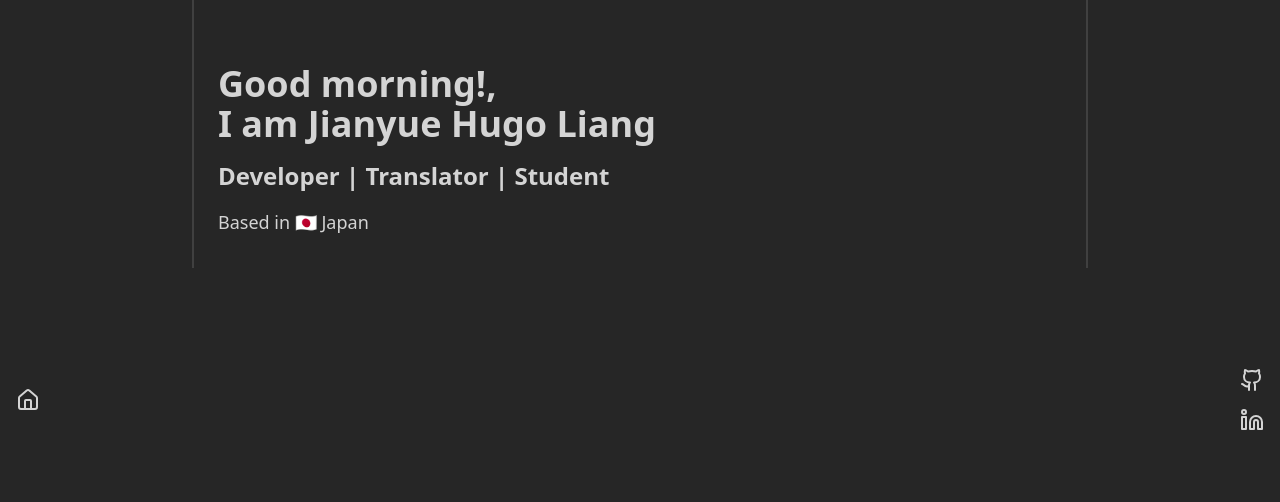
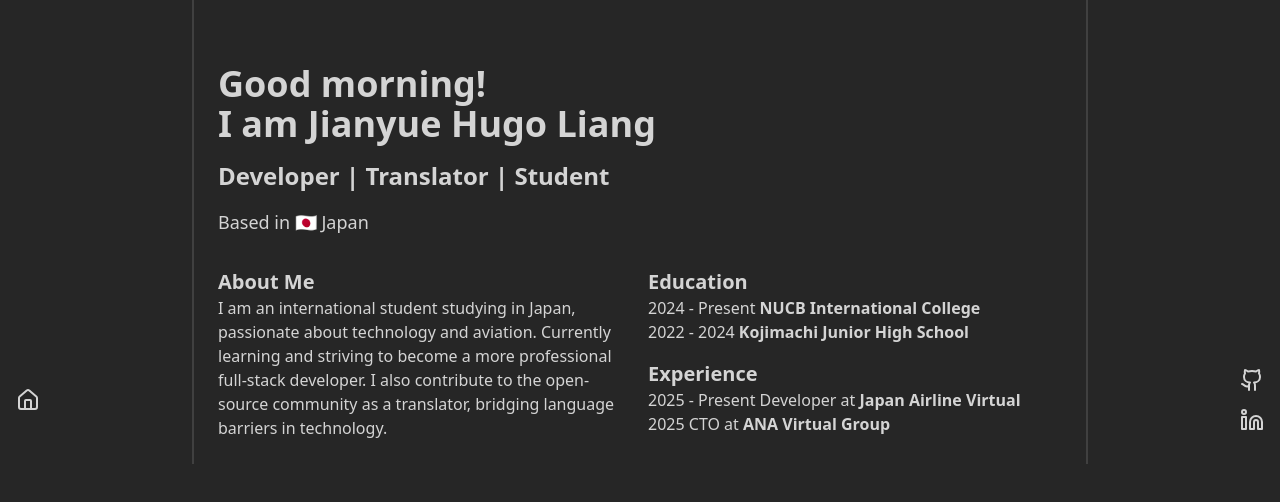
Before and after one commit to jhl-hk/profile, a SvelteKit app: page / in a window 1280 px wide. Shown: the top 502 px of the page. Built offline with nearby package versions, Linux system fonts and the light colour scheme.

Commit message:
Feat: Init Education and Experience

```diff
--- a/src/components/socialIcons.svelte
+++ b/src/components/socialIcons.svelte
@@ -8,7 +8,7 @@
 </script>
 
 <!-- Header Absolute Positon on Left> -->
-<header class="absolute top-1/2 right-0 h-auto -translate-y-1/2 pr-2">
+<footer class="absolute top-1/2 right-0 h-auto -translate-y-1/2 pr-2">
 	<nav class="rounded-lg p-2">
 		<ul>
 			{#each Socials as item (item.path)}
@@ -18,4 +18,4 @@
 			{/each}
 		</ul>
 	</nav>
-</header>
+</footer>
--- a/src/routes/+page.svelte
+++ b/src/routes/+page.svelte
@@ -10,10 +10,46 @@
 	} else {
 		greeting = 'Good evening!';
 	}
+
+	const Education = [
+		{ time: '2024 - Present', name: 'NUCB International College' },
+		{ time: '2022 - 2024', name: 'Kojimachi Junior High School' }
+	];
+	const Experience = [
+		{ time: '2025 - Present', title: 'Developer', name: 'Japan Airline Virtual' },
+		{ time: '2025', title: 'CTO', name: 'ANA Virtual Group' }
+	];
 </script>
 
 <div class="container mx-auto w-4xl border-x-2 border-solid border-neutral-700 p-6 antialiased">
-	<h1 class="mt-8 py-2 text-4xl font-bold">{greeting}, <br /> I am Jianyue Hugo Liang</h1>
+	<h1 class="mt-8 py-2 text-4xl font-bold">{greeting} <br /> I am Jianyue Hugo Liang</h1>
 	<h2 class="py-2 text-2xl font-bold">Developer | Translator | Student</h2>
 	<p class="py-2 text-lg">Based in 🇯🇵 Japan</p>
+
+	<div class="mt-6 grid grid-cols-2 gap-4">
+		<div>
+			<h3 class="text-xl font-bold">About Me</h3>
+			<p>
+				I am an international student studying in Japan, passionate about technology and aviation.
+				Currently learning and striving to become a more professional full-stack developer. I also
+				contribute to the open-source community as a translator, bridging language barriers in
+				technology.
+			</p>
+		</div>
+		<div>
+			<h3 class="text-xl font-bold">Education</h3>
+			<ul>
+				{#each Education as item (item.name)}
+					<li>{item.time} <span class=" font-bold">{item.name}</span></li>
+				{/each}
+			</ul>
+
+			<h3 class="mt-4 text-xl font-bold">Experience</h3>
+			<ul>
+				{#each Experience as item (item.name)}
+					<li>{item.time} {item.title} at <span class=" font-bold"> {item.name}</span></li>
+				{/each}
+			</ul>
+		</div>
+	</div>
 </div>
```
Also changed, not shown: 1 other file (tests, documents, lock files or other folders).
